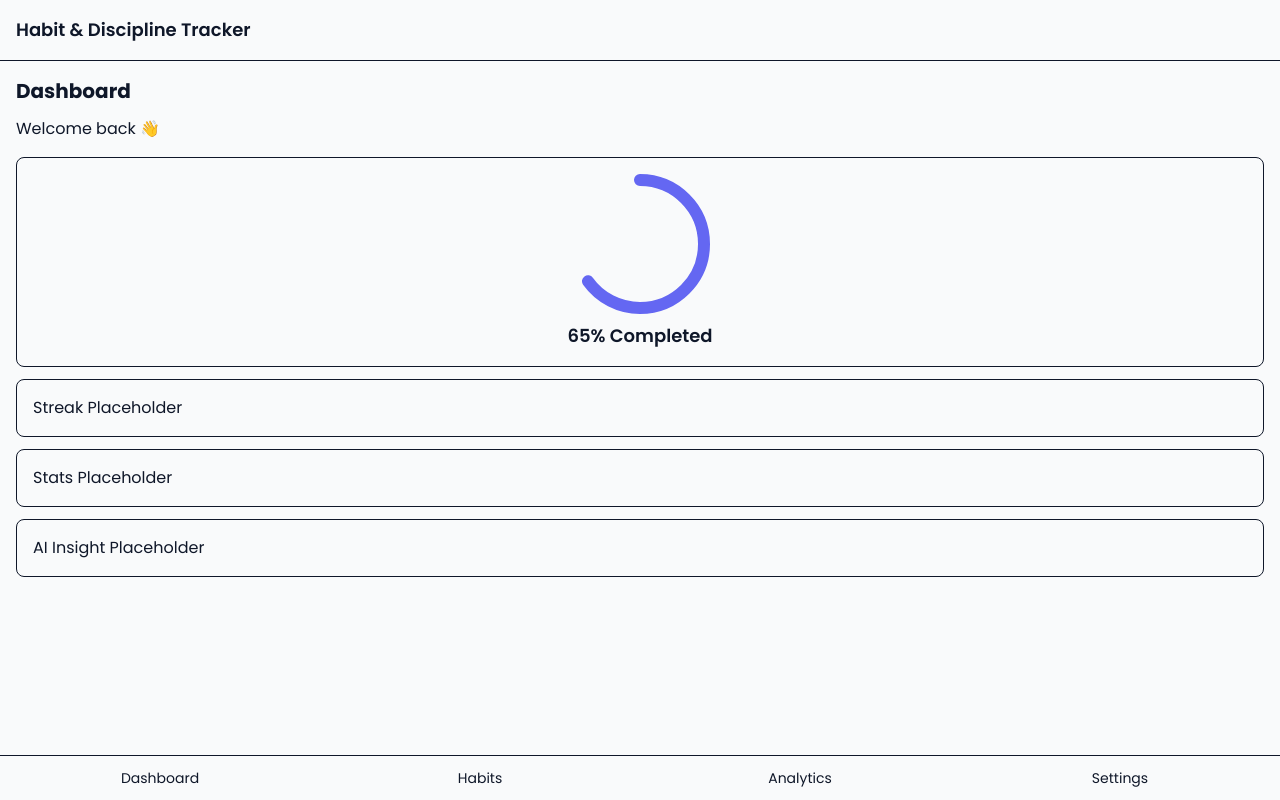
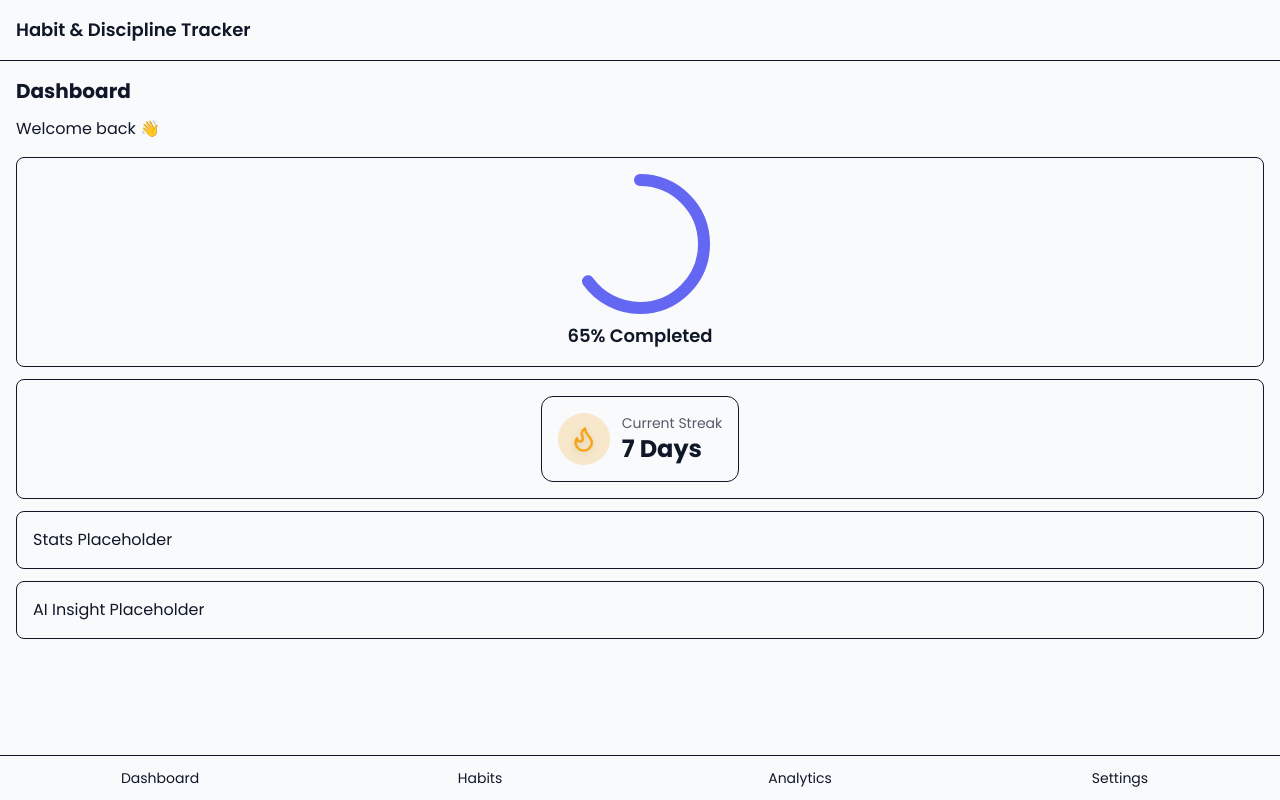
Before and after one commit to MohamedZaki599/Habit-Discipline-Tracker, a React (Vite) app: page / in a window 1280 px wide. Built offline with nearby package versions, Linux system fonts and the light colour scheme.

Commit message:
feat(dashboard): add animated Streak Badge component with flame icon

```diff
--- /dev/null
+++ b/src/components/StreakBadge.tsx
@@ -0,0 +1,33 @@
+import { Flame } from "lucide-react"
+import { motion } from "framer-motion"
+
+type StreakBadgeProps = {
+	streak: number
+}
+
+export default function StreakBadge({ streak }: StreakBadgeProps) {
+	return (
+		<motion.div
+			initial={{ scale: 0.8, opacity: 0 }}
+			animate={{ scale: 1, opacity: 1 }}
+			transition={{ duration: 0.4, ease: "easeOut" }}
+			className="flex items-center gap-3 p-4 rounded-xl border bg-[hsl(var(--card))]"
+		>
+			<motion.div
+				animate={{ rotate: [0, -8, 8, 0] }}
+				transition={{ repeat: Infinity, duration: 2 }}
+				className="p-3 rounded-full bg-[hsl(var(--warning))]/20"
+			>
+				<Flame
+					size={28}
+					className="text-[hsl(var(--warning))] drop-shadow-md"
+				/>
+			</motion.div>
+
+			<div>
+				<p className="text-sm opacity-70">Current Streak</p>
+				<p className="text-2xl font-bold">{streak} Days</p>
+			</div>
+		</motion.div>
+	)
+}
--- a/src/pages/Dashboard.tsx
+++ b/src/pages/Dashboard.tsx
@@ -1,4 +1,5 @@
 import ProgressRing from "@/components/ProgressRing"
+import StreakBadge from "@/components/StreakBadge"
 
 export default function Dashboard() {
 	return (
@@ -10,7 +11,9 @@ export default function Dashboard() {
 				<div className="p-4 border rounded-lg flex justify-center">
 					<ProgressRing progress={65} />
 				</div>
-				<div className="p-4 border rounded-lg">Streak Placeholder</div>
+				<div className="p-4 border rounded-lg flex justify-center">
+					<StreakBadge streak={7} />
+				</div>
 				<div className="p-4 border rounded-lg">Stats Placeholder</div>
 				<div className="p-4 border rounded-lg">AI Insight Placeholder</div>
 			</div>
```
